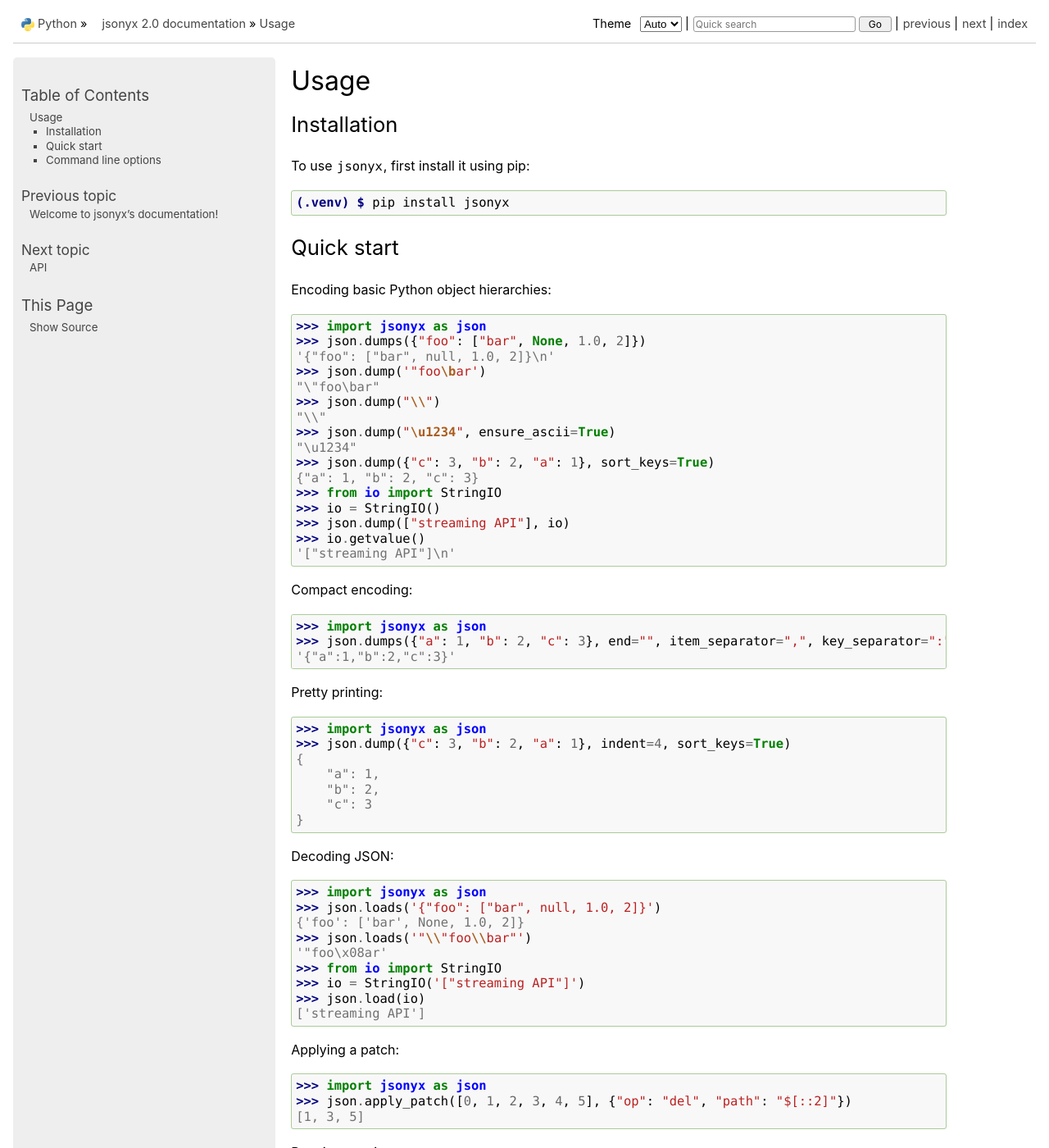
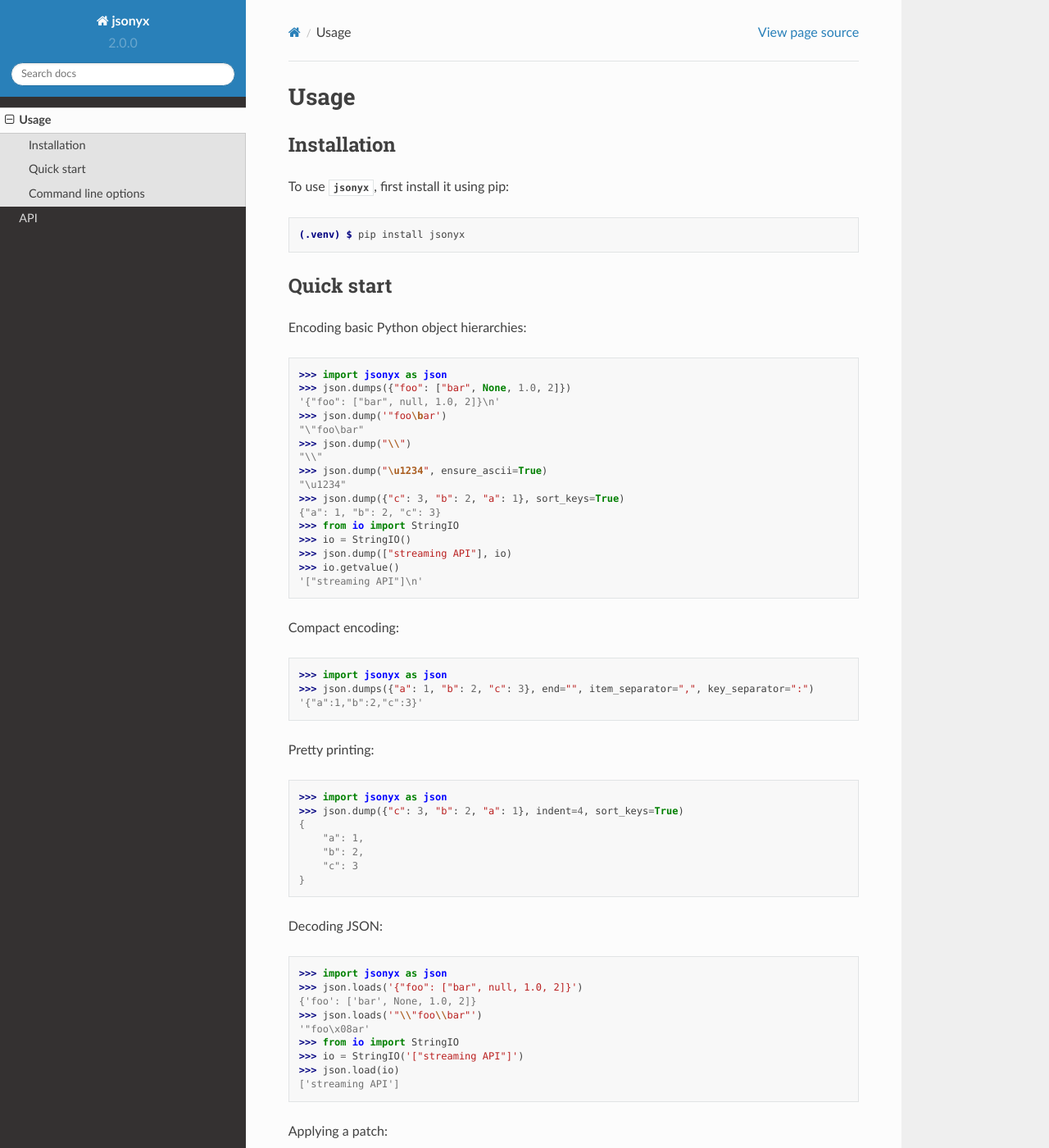
Before and after one commit to nineteendo/jsonyx, a Sphinx documentation site: the page built from docs/source/usage.rst, in a window 1280 px wide and 1400 px high. Shown: the whole window at 82% size. Built offline with Sphinx 7.4.7 and the Read the Docs theme 2.0.0, drawn with Linux system fonts in a browser that asks for light colours; some of the changed text lies outside the part shown.

Commit message:
Toggle prompt

```diff
--- a/docs/source/conf.py
+++ b/docs/source/conf.py
@@ -15,12 +15,12 @@
 # -- General configuration
 
 extensions: list[str] = [
-    "python_docs_theme",
     "sphinx.ext.duration",
     "sphinx.ext.doctest",
     "sphinx.ext.autodoc",
     "sphinx.ext.autosummary",
     "sphinx.ext.intersphinx",
+    "sphinx_toggleprompt",
 ]
 
 intersphinx_mapping: dict[str, tuple[str, None]] = {
@@ -33,7 +33,7 @@
 
 # -- Options for HTML output
 
-html_theme: str = "python_docs_theme"
+html_theme: str = "sphinx_rtd_theme"
 
 # -- Options for EPUB output
 epub_show_urls: str = "footnote"
```
